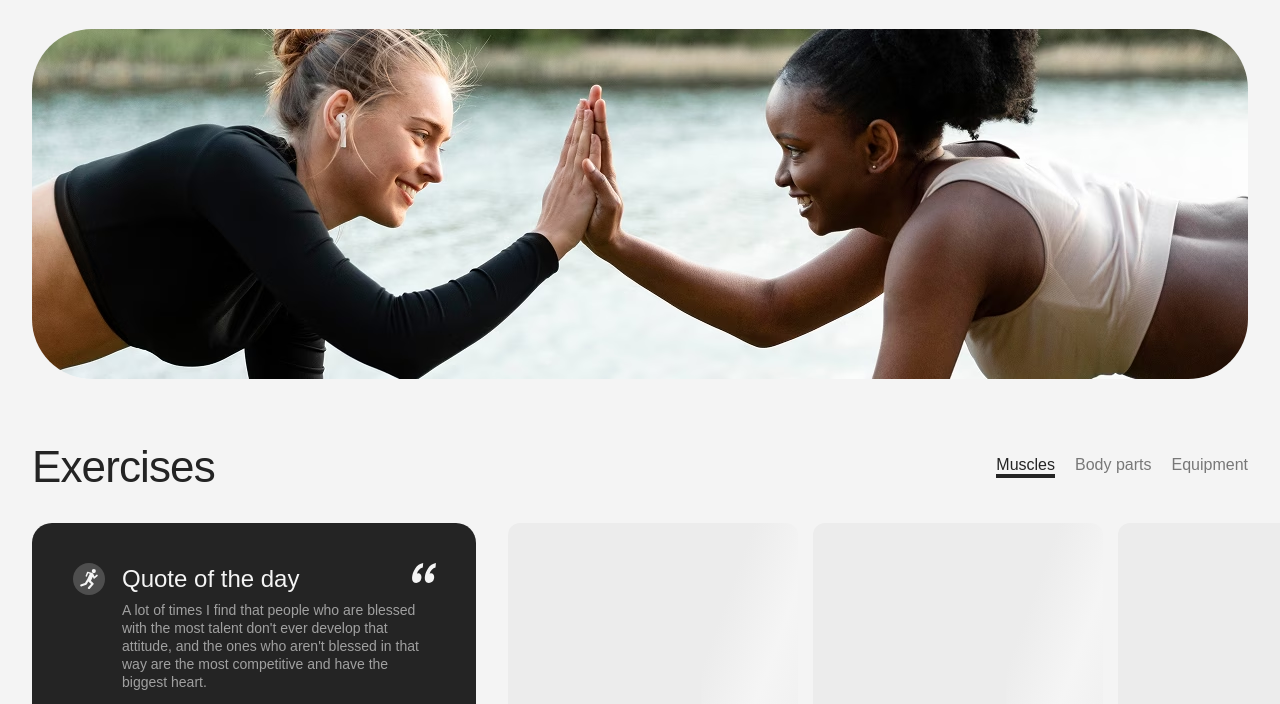
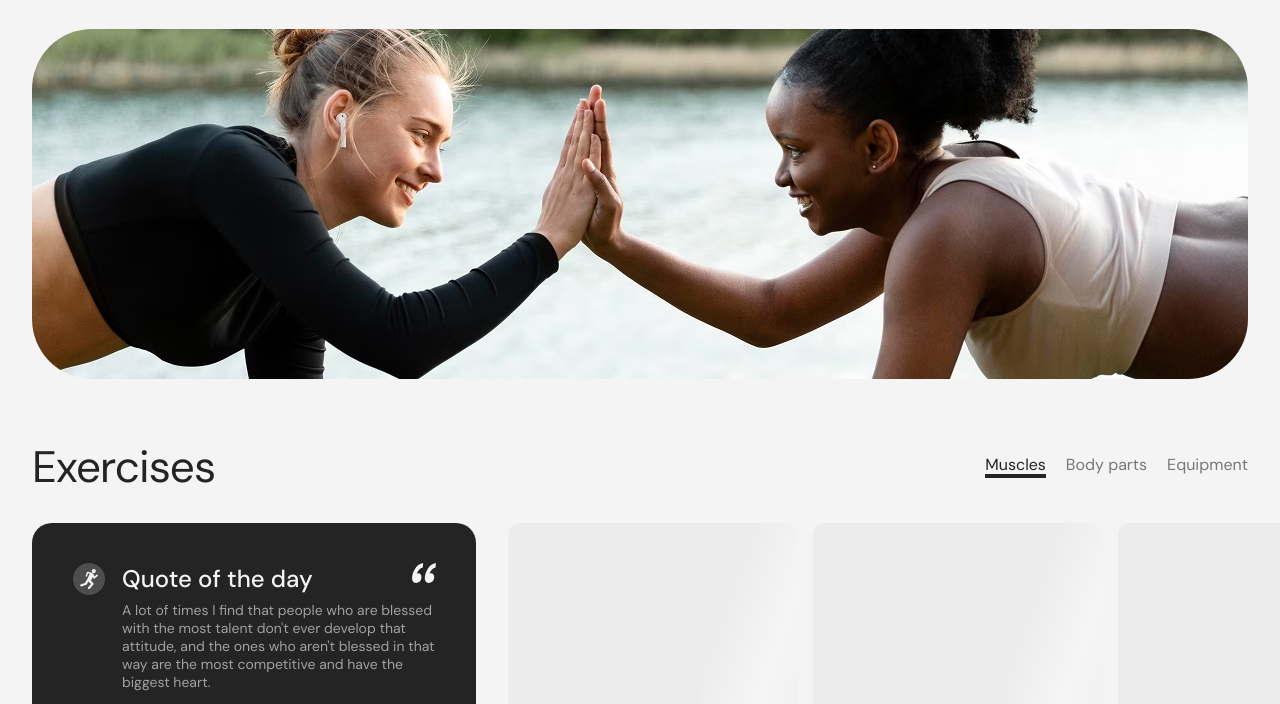
Before and after one commit to CodeNoob53/cusova, a website: page src/index.html in a window 1280 px wide. Shown: the part 387-1091 px from the top of the page. Drawn offline with nearby package versions, Linux system fonts and the light colour scheme; files that its build step writes are made by us from their sources.

Commit message:
fix: Update font-display property to 'swap' for better loading performance

```diff
--- a/src/css/fonts.css
+++ b/src/css/fonts.css
@@ -4,7 +4,7 @@
   src: url('../fonts/DMSans-Regular.ttf') format('truetype');
   font-weight: 400;
   font-style: normal;
-  font-display: optional;
+  font-display: swap;
 }
 
 @font-face {
@@ -12,7 +12,7 @@
   src: url('../fonts/DMSans-Medium.ttf') format('truetype');
   font-weight: 500;
   font-style: normal;
-  font-display: optional;
+  font-display: swap;
 }
 
 @font-face {
@@ -20,7 +20,7 @@
   src: url('../fonts/DMSans-SemiBold.ttf') format('truetype');
   font-weight: 600;
   font-style: normal;
-  font-display: optional;
+  font-display: swap;
 }
 
 @font-face {
@@ -28,5 +28,5 @@
   src: url('../fonts/DMSans-Italic.ttf') format('truetype');
   font-weight: 400;
   font-style: italic;
-  font-display: optional;
+  font-display: swap;
 }
--- a/src/index.html
+++ b/src/index.html
@@ -11,6 +11,10 @@
     <link rel="icon" type="image/png" sizes="32x32" href="/favicon-32x32.png" />
     <link rel="icon" type="image/png" sizes="16x16" href="/favicon-16x16.png" />
     <link rel="apple-touch-icon" sizes="180x180" href="/apple-touch-icon.png" />
+
+    <!-- Preload critical fonts -->
+    <link rel="preload" href="/fonts/DMSans-Regular.ttf" as="font" type="font/ttf" crossorigin>
+    <link rel="preload" href="/fonts/DMSans-Medium.ttf" as="font" type="font/ttf" crossorigin>
 
     <!-- Critical inline CSS for above-the-fold content -->
     <style>
```
